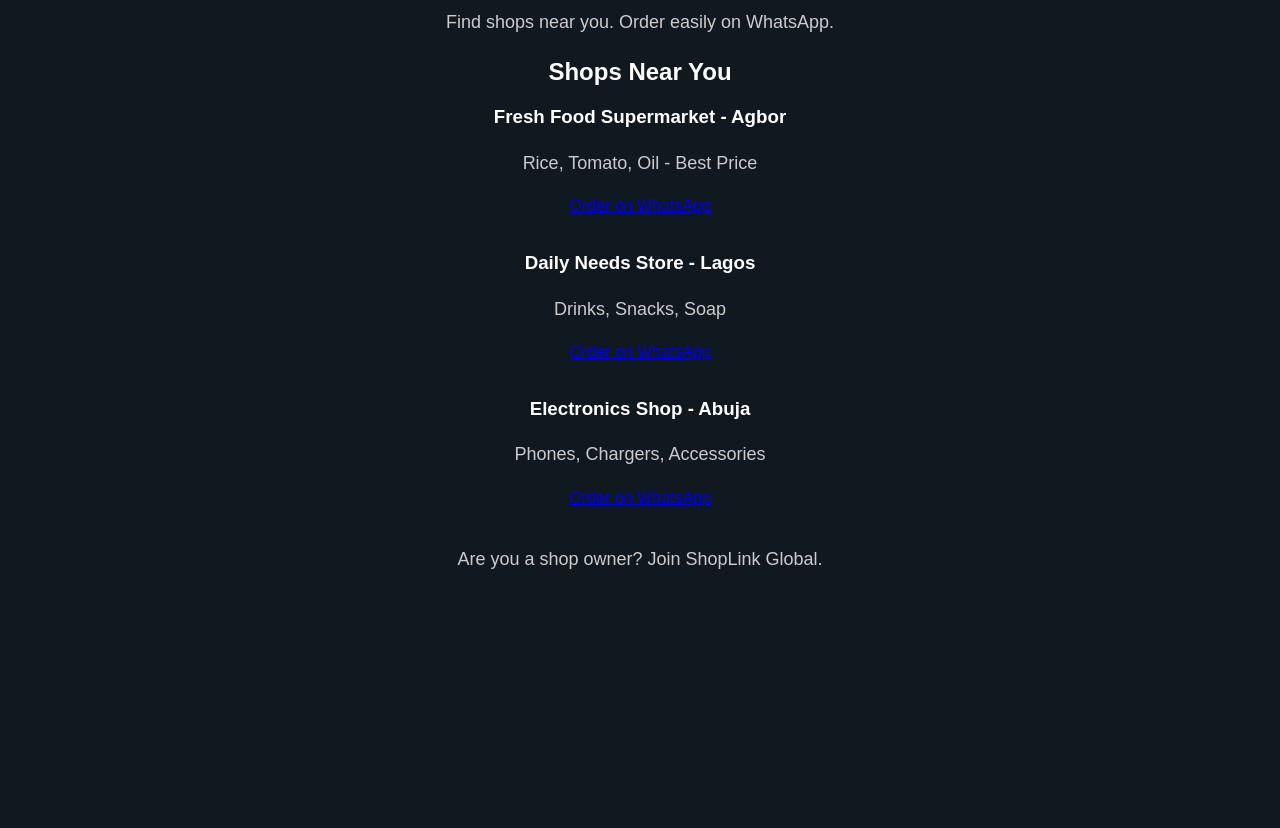
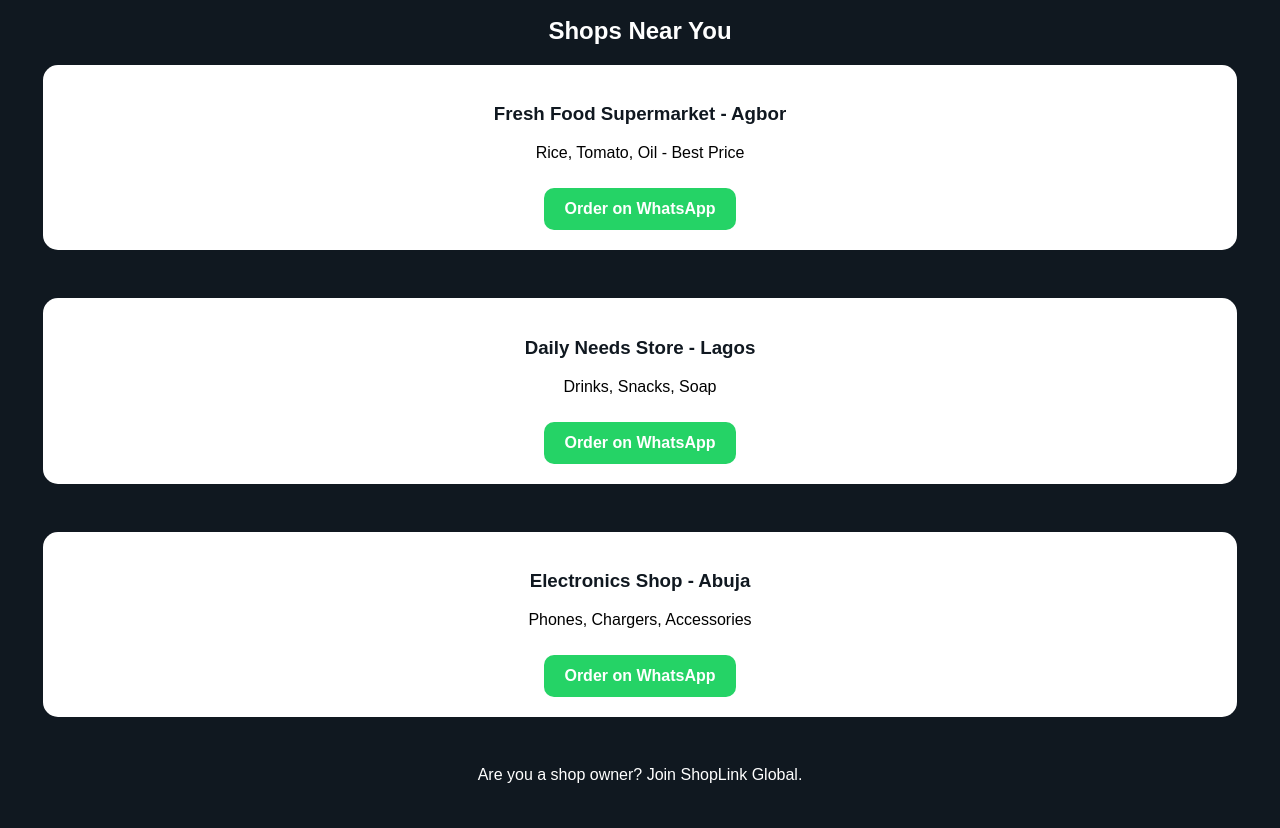
Before and after one commit to ndifrekeokonfrancis/My-first-project-, a plain HTML site: page index.html in a window 1280 px wide. Shown: the part 129-957 px from the top of the page. Before the commit the page ends 800 px from the top, so only its background shows below. Drawn offline with Linux system fonts and the light colour scheme.

Commit message:
Update style.css

```diff
--- a/style.css
+++ b/style.css
@@ -1,19 +1,39 @@
-
 body {
-    background-color: #101820;
-    color: white;
-    font-family: Arial, sans-serif;
-    text-align: center;
-    padding: 40px;
+  background-color: #101820;
+  color: white;
+  font-family: Arial;
+  text-align: center;
+  padding: 20px;
 }
 
 h1 {
-    color: #00bfff;
-    font-size: 35px;
+  color: #00bfff;
+  font-size: 32px;
 }
 
-p {
-    color: #cccccc;
-    font-size: 18px;
-    line-height: 1.8;
+h2 {
+  color: white;
 }
+
+div {
+  background-color: white;
+  color: black;
+  padding: 20px;
+  margin: 15px;
+  border-radius: 15px;
+}
+
+div h3 {
+  color: #101820;
+}
+
+a {
+  display: inline-block;
+  background-color: #25D366;
+  color: white;
+  padding: 12px 20px;
+  text-decoration: none;
+  border-radius: 10px;
+  font-weight: bold;
+  margin-top: 10px;
+}
```
